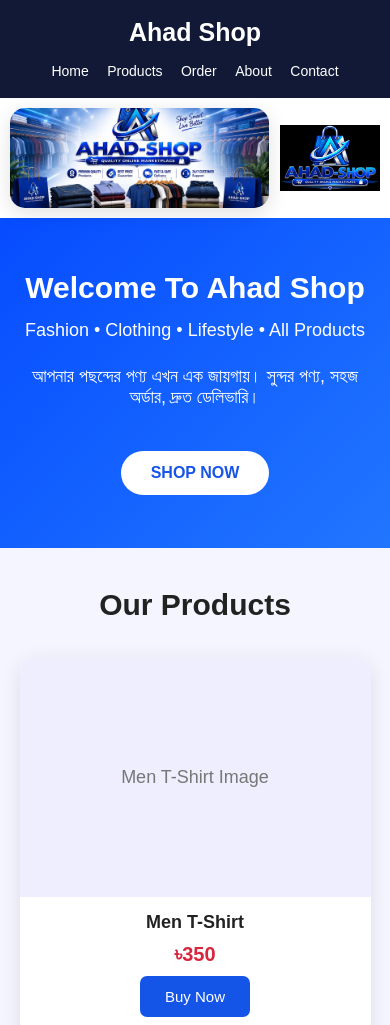
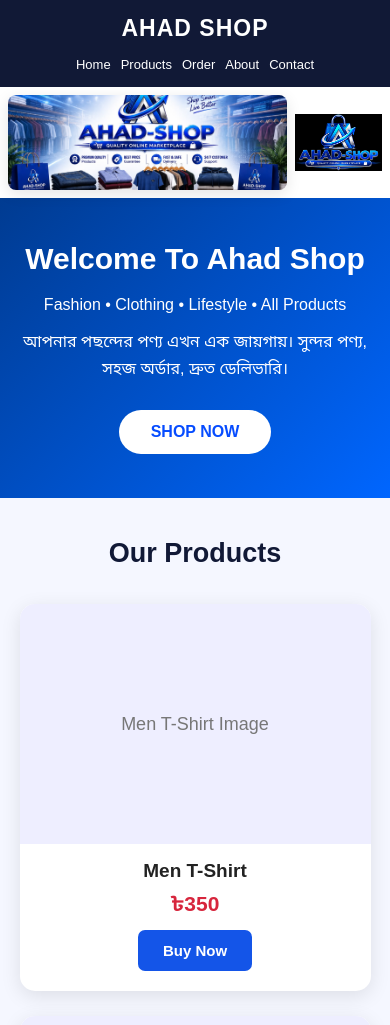
Before and after one commit to ahadsylhetbd19188-web/my-website, a plain HTML site: page index.html in a window 390 px wide. Shown: the top 1025 px of the page. Drawn offline with Linux system fonts and the light colour scheme.

Commit message:
Update index.html

```diff
--- a/index.html
+++ b/index.html
@@ -8,10 +8,14 @@
 
 <style>
 
+/* =========================
+   BASIC
+========================= */
+
 *{
-    box-sizing:border-box;
     margin:0;
     padding:0;
+    box-sizing:border-box;
 }
 
 html{
@@ -19,68 +23,91 @@
 }
 
 body{
-    font-family:Arial,sans-serif;
-    background:#f5f5ff;
+    font-family:Arial, "Noto Sans Bengali", sans-serif;
+    background:#f5f7ff;
     color:#222;
 }
 
-/* HEADER */
+
+/* =========================
+   HEADER
+========================= */
+
 header{
     background:#111936;
     color:white;
     padding:18px 6%;
     display:flex;
+    align-items:center;
     justify-content:space-between;
-    align-items:center;
     position:sticky;
     top:0;
     z-index:1000;
 }
 
 .logo{
-    font-size:25px;
+    font-size:26px;
     font-weight:bold;
+    letter-spacing:1px;
+}
+
+nav{
+    display:flex;
+    align-items:center;
+    gap:25px;
 }
 
 nav a{
     color:white;
     text-decoration:none;
-    margin-left:25px;
     font-size:16px;
+    font-weight:500;
 }
 
 nav a:hover{
     color:#38d9a9;
 }
 
-/* TOP BANNER + LOGO */
+
+/* =========================
+   TOP BANNER + SIDE LOGO
+========================= */
+
 .top-images{
-    background:white;
-    padding:15px 5%;
+    width:100%;
+    background:#ffffff;
+    padding:10px 20px;
     display:flex;
+    align-items:center;
     justify-content:space-between;
-    align-items:center;
-    gap:20px;
+    gap:18px;
 }
 
 .shop-banner{
-    width:78%;
+    width:calc(100% - 180px);
     height:180px;
     object-fit:cover;
-    border-radius:15px;
-    box-shadow:0 5px 20px rgba(0,0,0,0.12);
+    display:block;
+    border-radius:12px;
+    box-shadow:0 4px 15px rgba(0,0,0,0.10);
 }
 
 .shop-logo{
-    width:170px;
-    height:170px;
+    width:160px;
+    height:160px;
     object-fit:contain;
+    display:block;
+    flex-shrink:0;
 }
 
-/* HERO */
+
+/* =========================
+   HOME / HERO
+========================= */
+
 .hero{
     min-height:330px;
-    background:linear-gradient(135deg,#064cff,#2176ff);
+    background:linear-gradient(135deg,#003b91,#0066ff);
     color:white;
     display:flex;
     align-items:center;
@@ -89,27 +116,44 @@
     padding:50px 20px;
 }
 
+.hero-content{
+    max-width:850px;
+    margin:auto;
+}
+
 .hero h1{
     font-size:42px;
     margin-bottom:15px;
+    font-weight:800;
 }
 
 .hero p{
     font-size:18px;
-    margin-bottom:25px;
+    margin:10px 0;
+    line-height:1.7;
 }
 
 .shop-btn{
     display:inline-block;
+    margin-top:18px;
     background:white;
-    color:#1755e8;
-    padding:13px 30px;
+    color:#064cff;
+    padding:13px 32px;
     border-radius:30px;
     text-decoration:none;
     font-weight:bold;
+    transition:0.3s;
 }
 
-/* SECTIONS */
+.shop-btn:hover{
+    transform:scale(1.05);
+}
+
+
+/* =========================
+   COMMON SECTION
+========================= */
+
 section{
     padding:55px 6%;
 }
@@ -118,9 +162,14 @@
     text-align:center;
     font-size:30px;
     margin-bottom:35px;
+    color:#111936;
 }
 
-/* PRODUCTS */
+
+/* =========================
+   PRODUCTS
+========================= */
+
 .products{
     display:grid;
     grid-template-columns:repeat(4,1fr);
@@ -133,12 +182,12 @@
     overflow:hidden;
     box-shadow:0 5px 20px rgba(0,0,0,0.10);
     text-align:center;
+    padding-bottom:20px;
     transition:0.3s;
-    padding-bottom:20px;
 }
 
 .product:hover{
-    transform:translateY(-8px);
+    transform:translateY(-7px);
 }
 
 .product-img{
@@ -153,13 +202,13 @@
 }
 
 .product h3{
-    margin-top:15px;
-    font-size:18px;
+    margin-top:16px;
+    font-size:19px;
 }
 
 .price{
     color:#d7263d;
-    font-size:20px;
+    font-size:21px;
     font-weight:bold;
     margin:10px;
 }
@@ -172,13 +221,18 @@
     border-radius:7px;
     cursor:pointer;
     font-size:15px;
+    font-weight:bold;
 }
 
 .buy-btn:hover{
     background:#0b3fb5;
 }
 
-/* ORDER */
+
+/* =========================
+   ORDER SECTION
+========================= */
+
 .order-section{
     background:#eeeaff;
 }
@@ -207,12 +261,18 @@
     border:1px solid #ccc;
     border-radius:7px;
     font-size:15px;
+    background:white;
 }
 
 textarea{
     min-height:100px;
     resize:vertical;
 }
+
+
+/* =========================
+   TOTAL
+========================= */
 
 .total-box{
     margin-top:20px;
@@ -231,6 +291,11 @@
     font-weight:bold;
 }
 
+
+/* =========================
+   WHATSAPP
+========================= */
+
 .whatsapp-btn{
     width:100%;
     margin-top:25px;
@@ -248,18 +313,31 @@
     background:#0ca957;
 }
 
-/* ABOUT */
+
+/* =========================
+   ABOUT
+========================= */
+
 .about{
+    max-width:800px;
+    margin:auto;
     text-align:center;
-    max-width:700px;
-    margin:auto;
-    line-height:1.8;
+    line-height:1.9;
+    font-size:17px;
 }
 
-/* CONTACT */
+
+/* =========================
+   CONTACT
+========================= */
+
 .contact{
     text-align:center;
     background:#111936;
+    color:white;
+}
+
+.contact .section-title{
     color:white;
 }
 
@@ -267,7 +345,11 @@
     margin:10px 0;
 }
 
-/* FOOTER */
+
+/* =========================
+   FOOTER
+========================= */
+
 footer{
     background:#080d20;
     color:white;
@@ -275,7 +357,11 @@
     padding:18px;
 }
 
-/* MOBILE */
+
+/* =========================
+   TABLET
+========================= */
+
 @media(max-width:900px){
 
     .products{
@@ -284,36 +370,71 @@
 
 }
 
+
+/* =========================
+   MOBILE
+========================= */
+
 @media(max-width:600px){
 
     header{
         flex-direction:column;
         gap:15px;
+        padding:15px 10px;
+    }
+
+    .logo{
+        font-size:23px;
+    }
+
+    nav{
+        gap:10px;
+        flex-wrap:wrap;
+        justify-content:center;
     }
 
     nav a{
-        margin:0 7px;
-        font-size:14px;
+        font-size:13px;
     }
 
+
+    /* MOBILE BANNER */
+
     .top-images{
-        padding:10px;
+        width:100%;
+        padding:8px;
         gap:8px;
     }
 
     .shop-banner{
-        width:70%;
-        height:100px;
+        width:calc(100% - 95px);
+        height:95px;
+        border-radius:8px;
     }
 
     .shop-logo{
-        width:100px;
-        height:100px;
+        width:87px;
+        height:87px;
+    }
+
+
+    /* HERO */
+
+    .hero{
+        min-height:300px;
+        padding:40px 15px;
     }
 
     .hero h1{
         font-size:30px;
     }
+
+    .hero p{
+        font-size:16px;
+    }
+
+
+    /* PRODUCTS */
 
     .products{
         grid-template-columns:1fr;
@@ -323,32 +444,94 @@
         padding:40px 5%;
     }
 
+    .section-title{
+        font-size:27px;
+    }
+
+
+    /* ORDER */
+
+    .order-box{
+        padding:20px;
+    }
+
+}
+
+
+/* =========================
+   SMALL MOBILE
+========================= */
+
+@media(max-width:380px){
+
+    .shop-banner{
+        width:calc(100% - 80px);
+        height:80px;
+    }
+
+    .shop-logo{
+        width:72px;
+        height:72px;
+    }
+
+    nav{
+        gap:7px;
+    }
+
+    nav a{
+        font-size:12px;
+    }
+
 }
 
 </style>
 </head>
 
+
 <body>
 
-<!-- HEADER -->
+
+<!-- =========================
+     HEADER
+========================= -->
+
 <header>
 
     <div class="logo">
-        Ahad Shop
+        AHAD SHOP
     </div>
 
     <nav>
-        <a href="#home">Home</a>
-        <a href="#products">Products</a>
-        <a href="#order">Order</a>
-        <a href="#about">About</a>
-        <a href="#contact">Contact</a>
+
+        <a href="#home">
+            Home
+        </a>
+
+        <a href="#products">
+            Products
+        </a>
+
+        <a href="#order">
+            Order
+        </a>
+
+        <a href="#about">
+            About
+        </a>
+
+        <a href="#contact">
+            Contact
+        </a>
+
     </nav>
 
 </header>
 
 
-<!-- BANNER + LOGO -->
+<!-- =========================
+     TOP BANNER + SIDE LOGO
+========================= -->
+
 <div class="top-images">
 
     <img
@@ -366,12 +549,17 @@
 </div>
 
 
-<!-- HOME -->
+<!-- =========================
+     HOME
+========================= -->
+
 <section class="hero" id="home">
 
-    <div>
+    <div class="hero-content">
 
-        <h1>Welcome To Ahad Shop</h1>
+        <h1>
+            Welcome To Ahad Shop
+        </h1>
 
         <p>
             Fashion • Clothing • Lifestyle • All Products
@@ -382,9 +570,10 @@
             সুন্দর পণ্য, সহজ অর্ডার, দ্রুত ডেলিভারি।
         </p>
 
-        <br>
-
-        <a href="#products" class="shop-btn">
+        <a
+            href="#products"
+            class="shop-btn"
+        >
             SHOP NOW
         </a>
 
@@ -393,7 +582,10 @@
 </section>
 
 
-<!-- PRODUCTS -->
+<!-- =========================
+     PRODUCTS
+========================= -->
+
 <section id="products">
 
     <h2 class="section-title">
@@ -404,6 +596,7 @@
 
 
         <!-- PRODUCT 1 -->
+
         <div class="product">
 
             <div class="product-img">
@@ -429,6 +622,7 @@
 
 
         <!-- PRODUCT 2 -->
+
         <div class="product">
 
             <div class="product-img">
@@ -454,6 +648,7 @@
 
 
         <!-- PRODUCT 3 -->
+
         <div class="product">
 
             <div class="product-img">
@@ -479,6 +674,7 @@
 
 
         <!-- PRODUCT 4 -->
+
         <div class="product">
 
             <div class="product-img">
@@ -507,15 +703,24 @@
 </section>
 
 
-<!-- ORDER -->
-<section class="order-section" id="order">
+<!-- =========================
+     ORDER
+========================= -->
+
+<section
+    class="order-section"
+    id="order"
+>
 
     <h2 class="section-title">
         Place Your Order
     </h2>
 
+
     <div class="order-box">
 
+
+        <!-- PRODUCT -->
 
         <label>
             Select Product
@@ -545,20 +750,38 @@
         </select>
 
 
+        <!-- SIZE -->
+
         <label>
             Size
         </label>
 
         <select id="size">
 
-            <option>Small (S)</option>
-            <option>Medium (M)</option>
-            <option>Large (L)</option>
-            <option>Extra Large (XL)</option>
-            <option>XXL</option>
+            <option>
+                Small (S)
+            </option>
+
+            <option>
+                Medium (M)
+            </option>
+
+            <option>
+                Large (L)
+            </option>
+
+            <option>
+                Extra Large (XL)
+            </option>
+
+            <option>
+                XXL
+            </option>
 
         </select>
 
+
+        <!-- QUANTITY -->
 
         <label>
             Quantity
@@ -573,6 +796,8 @@
         >
 
 
+        <!-- NAME -->
+
         <label>
             Customer Name
         </label>
@@ -583,6 +808,8 @@
             placeholder="Enter your name"
         >
 
+
+        <!-- PHONE -->
 
         <label>
             Mobile Number
@@ -595,6 +822,8 @@
         >
 
 
+        <!-- ADDRESS -->
+
         <label>
             Delivery Address
         </label>
@@ -604,6 +833,8 @@
             placeholder="Enter your complete delivery address"
         ></textarea>
 
+
+        <!-- AREA -->
 
         <label>
             Delivery Area
@@ -629,6 +860,8 @@
         </select>
 
 
+        <!-- PAYMENT -->
+
         <label>
             Payment Method
         </label>
@@ -650,6 +883,8 @@
         </select>
 
 
+        <!-- TOTAL -->
+
         <div class="total-box">
 
             <p>
@@ -667,16 +902,16 @@
             </p>
 
             <p class="total">
-
                 Total:
                 <span id="totalPrice">
                     ৳430
                 </span>
-
             </p>
 
         </div>
 
+
+        <!-- WHATSAPP -->
 
         <button
             class="whatsapp-btn"
@@ -690,7 +925,10 @@
 </section>
 
 
-<!-- ABOUT -->
+<!-- =========================
+     ABOUT
+========================= -->
+
 <section id="about">
 
     <h2 class="section-title">
@@ -712,7 +950,10 @@
 </section>
 
 
-<!-- CONTACT -->
+<!-- =========================
+     CONTACT
+========================= -->
+
 <section
     class="contact"
     id="contact"
@@ -737,7 +978,10 @@
 </section>
 
 
-<!-- FOOTER -->
+<!-- =========================
+     FOOTER
+========================= -->
+
 <footer>
 
     © 2026 Ahad Shop.
@@ -746,13 +990,23 @@
 </footer>
 
 
+<!-- =========================
+     JAVASCRIPT
+========================= -->
+
 <script>
 
-/* WHATSAPP NUMBER */
+/* =========================
+   WHATSAPP NUMBER
+========================= */
+
 const whatsappNumber = "8801624694415";
 
 
-/* SELECT PRODUCT */
+/* =========================
+   SELECT PRODUCT
+========================= */
+
 function selectProduct(name, price){
 
     const productSelect =
@@ -788,7 +1042,10 @@
 }
 
 
-/* CALCULATE TOTAL */
+/* =========================
+   CALCULATE TOTAL
+========================= */
+
 function calculateTotal(){
 
     const productValue =
@@ -841,7 +1098,10 @@
 }
 
 
-/* WHATSAPP ORDER */
+/* =========================
+   WHATSAPP ORDER
+========================= */
+
 function orderWhatsApp(){
 
     const productValue =
@@ -958,10 +1218,14 @@
 }
 
 
-/* INITIAL TOTAL */
+/* =========================
+   INITIAL TOTAL
+========================= */
+
 calculateTotal();
 
 </script>
 
+
 </body>
 </html>
```
